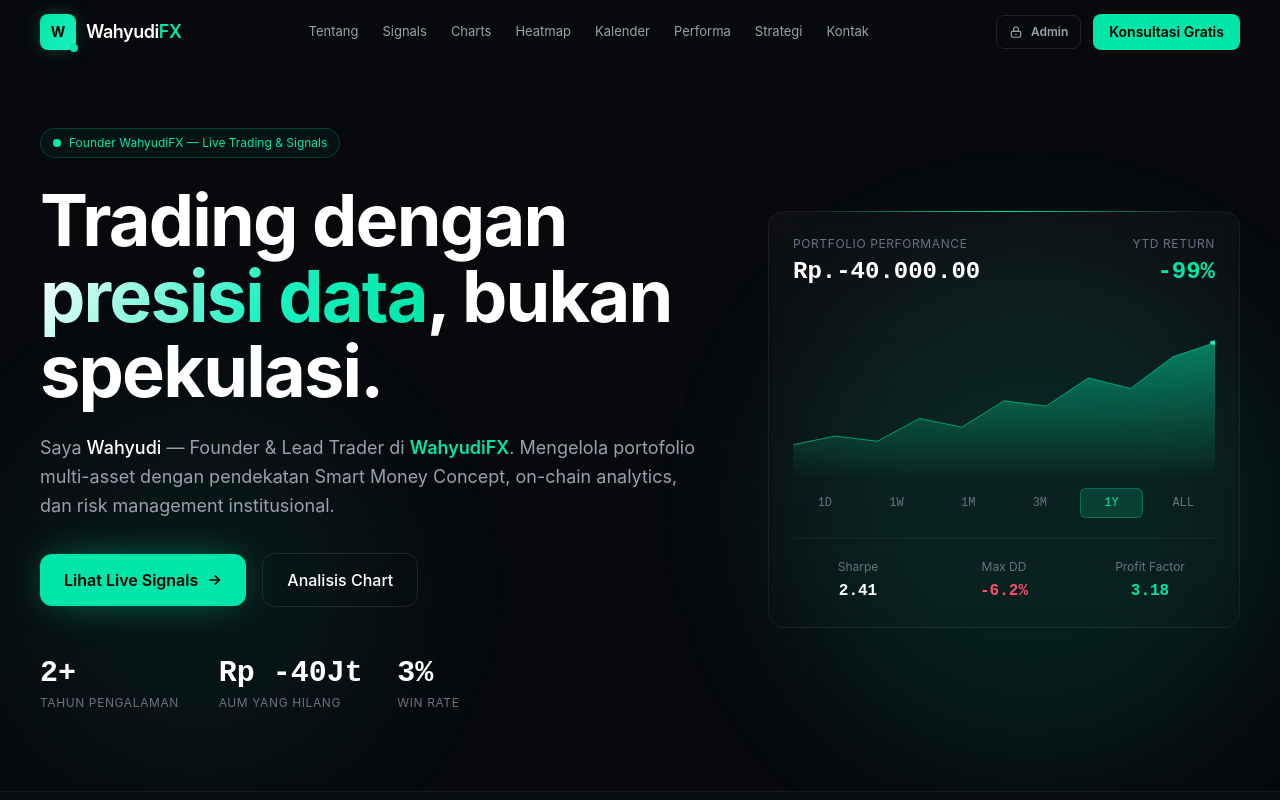
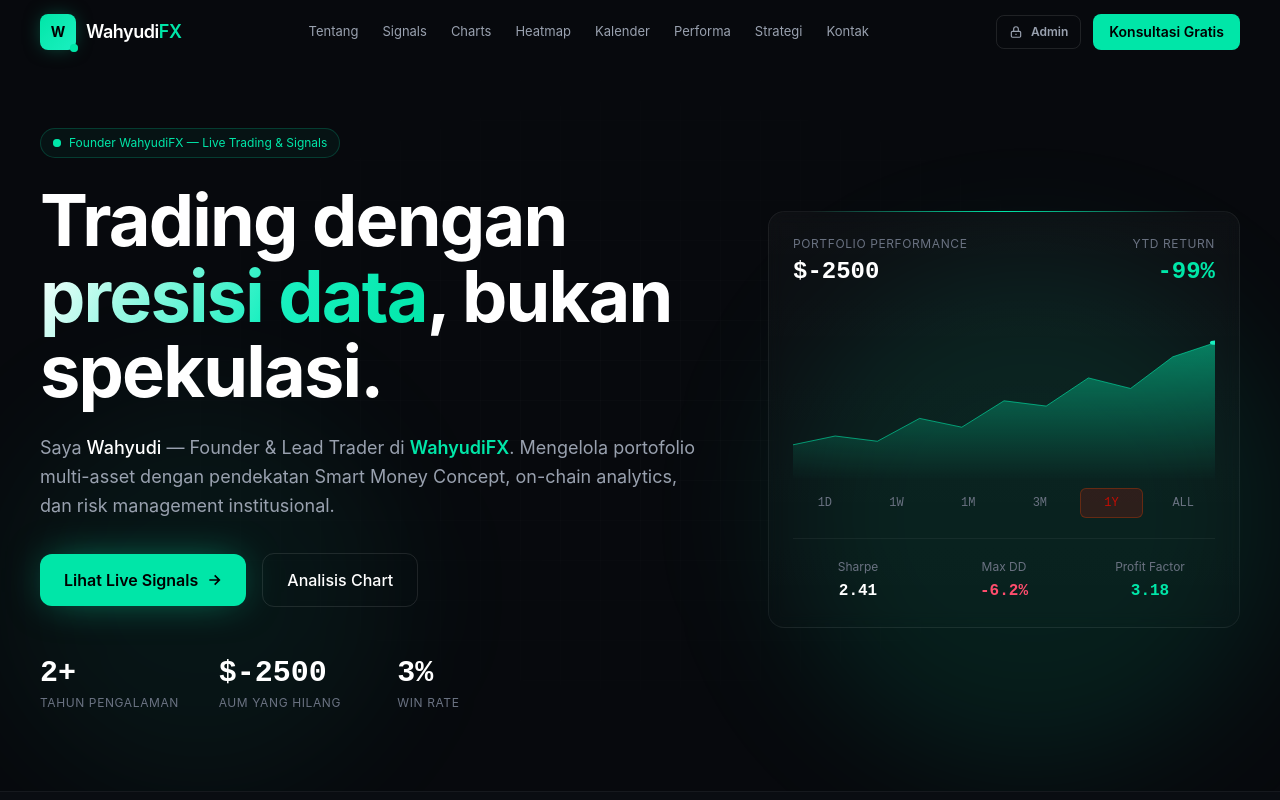
Before and after one commit to wahyudinasty/websatu, a React (Vite) app: page / in a window 1280 px wide. Shown: the top 800 px of the page. Built offline with nearby package versions, Linux system fonts and the light colour scheme.

Commit message:
Update Hero.tsx

```diff
--- a/src/components/Hero.tsx
+++ b/src/components/Hero.tsx
@@ -42,7 +42,7 @@
 
           <div className="mt-12 grid grid-cols-3 gap-6 max-w-lg">
             <Stat value="2+" label="Tahun Pengalaman" />
-            <Stat value="Rp -40Jt" label="AUM Yang Hilang" />
+            <Stat value="$-2500" label="AUM Yang Hilang" />
             <Stat value="3%" label="Win Rate" />
           </div>
         </div>
@@ -79,7 +79,7 @@
       <div className="flex items-center justify-between mb-4">
         <div>
           <div className="text-xs text-gray-500 uppercase tracking-wider">Portfolio Performance</div>
-          <div className="text-2xl font-bold font-mono mt-1">Rp.-40.000.00</div>
+          <div className="text-2xl font-bold font-mono mt-1">$-2500</div>
         </div>
         <div className="text-right">
           <div className="text-xs text-gray-500 uppercase tracking-wider">YTD Return</div>
@@ -107,7 +107,7 @@
             key={r}
             className={`flex-1 py-1.5 rounded-md text-xs font-mono transition ${
               r === "1Y"
-                ? "bg-[#00e6a8]/15 text-[#00e6a8] border border-[#00e6a8]/30"
+                ? "bg-[#f51307]/15 text-[#c20d04] border border-[#e64500]/30"
                 : "text-gray-500 hover:text-gray-300 border border-transparent"
             }`}
           >
```
